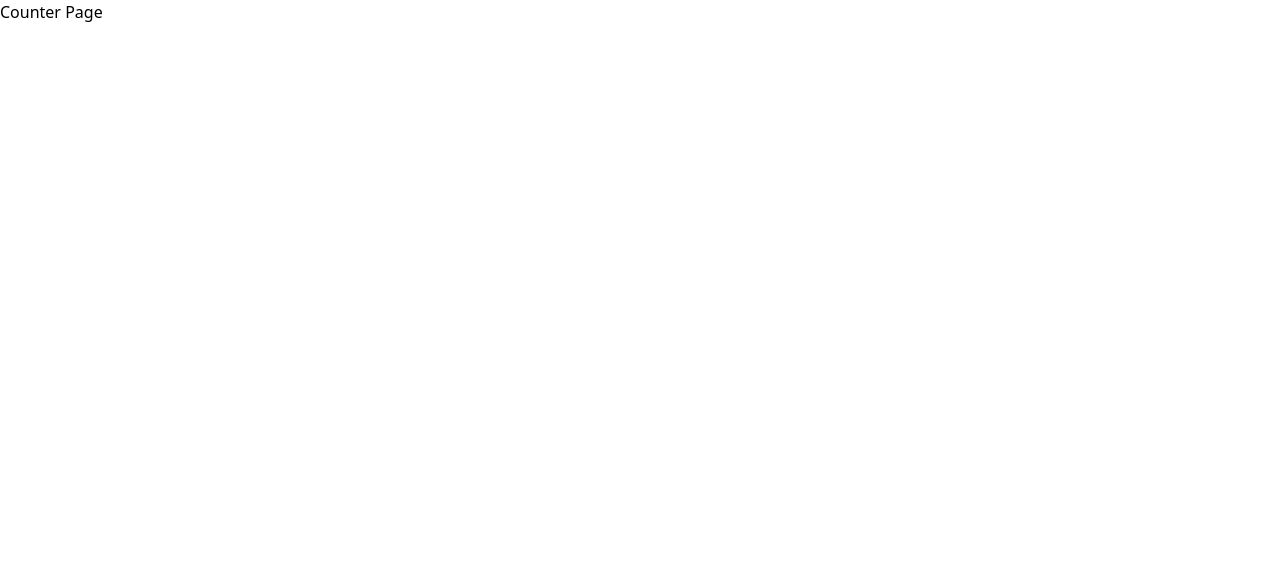
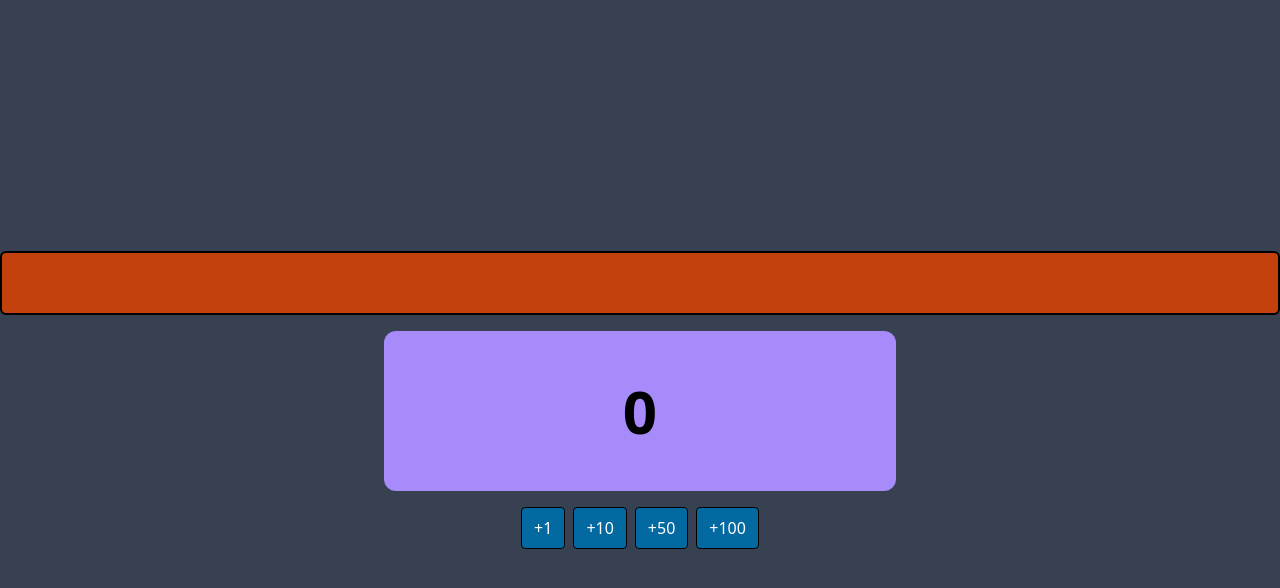
Before and after one commit to Zulkar-Jahin/Niyyah, a React (Vite) app: page /counter in a window 1280 px wide. Shown: the top 588 px of the page. Built offline with nearby package versions, Linux system fonts and the light colour scheme.

Commit message:
feat: zikr counter buttons and counter page with selection.

```diff
--- a/src/App.jsx
+++ b/src/App.jsx
@@ -1,4 +1,5 @@
 import React from "react";
+import { useState } from "react";
 import { BrowserRouter, Routes, Route } from "react-router-dom";
 import Home from "./pages/Home";
 import Profile from "./pages/profile";
@@ -7,11 +8,13 @@ import History from "./pages/History";
 
 
 function App() {
+  const [selectedbtn, setSelectedbtn] = useState("");
+
   return (
     <BrowserRouter>
       <Routes>
-        <Route path="/" element={<Home /> } />
-        <Route path="/counter" element={<Counter /> } />
+        <Route path="/" element={<Home selectedbtn={selectedbtn} setSelectedbtn={setSelectedbtn} /> } />
+        <Route path="/counter" element={<Counter selectedbtn={selectedbtn} /> } />
         <Route path="/history" element={<History /> } />
         <Route path="/profile" element={<Profile /> } />
         <Route />
--- a/src/pages/Counter.jsx
+++ b/src/pages/Counter.jsx
@@ -1,6 +1,32 @@
-function Counter() {
+import { useState } from "react";
+
+function Counter({ selectedbtn }) {
+  const [count, setCount] = useState(0);
   return (
-    <div>Counter Page</div>
+    <div className="bg-gray-700 min-h-screen flex flex-col items-center justify-center gap-4">
+      <h1 className="w-[50%] rounded-md bg-orange-700 text-white text-3xl border-2 border-black h-16 w-full font-bold justify-center flex items-center ">
+        {selectedbtn}
+      </h1>
+      <div className="h-40 w-[40%] rounded-xl bg-violet-400 font-extrabold  text-6xl text-black text-bold border-black flex justify-center items-center">{count}</div>
+      <div className="flex gap-2">
+        <button onClick={()=>setCount(count+1)}
+        className="bg-sky-700 text-white border border-black bg-sky-700 px-3 py-2 rounded">
+          +1
+        </button>
+        <button onClick={()=>setCount(count+10)}
+         className="bg-sky-700 text-white border border-black bg-sky-700 px-3 py-2 rounded">
+          +10
+        </button>
+        <button onClick={()=>setCount(count+50)}
+         className="bg-sky-700 text-white border border-black bg-sky-700 px-3 py-2 rounded">
+          +50
+        </button>
+        <button onClick={()=>setCount(count+100)}
+         className="bg-sky-700 text-white border border-black bg-sky-700 px-3 py-2 rounded">
+          +100
+        </button>
+      </div>
+    </div>
   );
 }
 
--- a/src/pages/Home.jsx
+++ b/src/pages/Home.jsx
@@ -1,4 +1,3 @@
-import { useState } from "react";
 import { useNavigate } from "react-router-dom";
 
 const zikrList = [
@@ -10,18 +9,18 @@ const zikrList = [
   "La hawla wa la quwwata illa billah",
 ];
 
-function Home() {
-  const [selectedbtn, setSelectedbtn] = useState("");
+function Home({ selectedbtn, setSelectedbtn }) {
   const navigate = useNavigate();
 
   return (
-    <div className="p-6">
+    <div className="p-6 bg-gray-700 min-h-screen flex flex-col items-center justify-content gap-2">
       {zikrList.map((zikr) => (
         <button
+          key={zikr}
           onClick={() => setSelectedbtn(zikr)}
-          className={`w-[20%] mb-2 p-3 block border rounded-md px-4 py-2  ${
+          className={`w-[20%] mb-2 p-3 block border-black rounded-md px-4 py-2  ${
             zikr === selectedbtn ? "bg-green-700 text-white" : "bg-white"
-          } `}
+          }`}
         >
           {zikr}
         </button>
```
